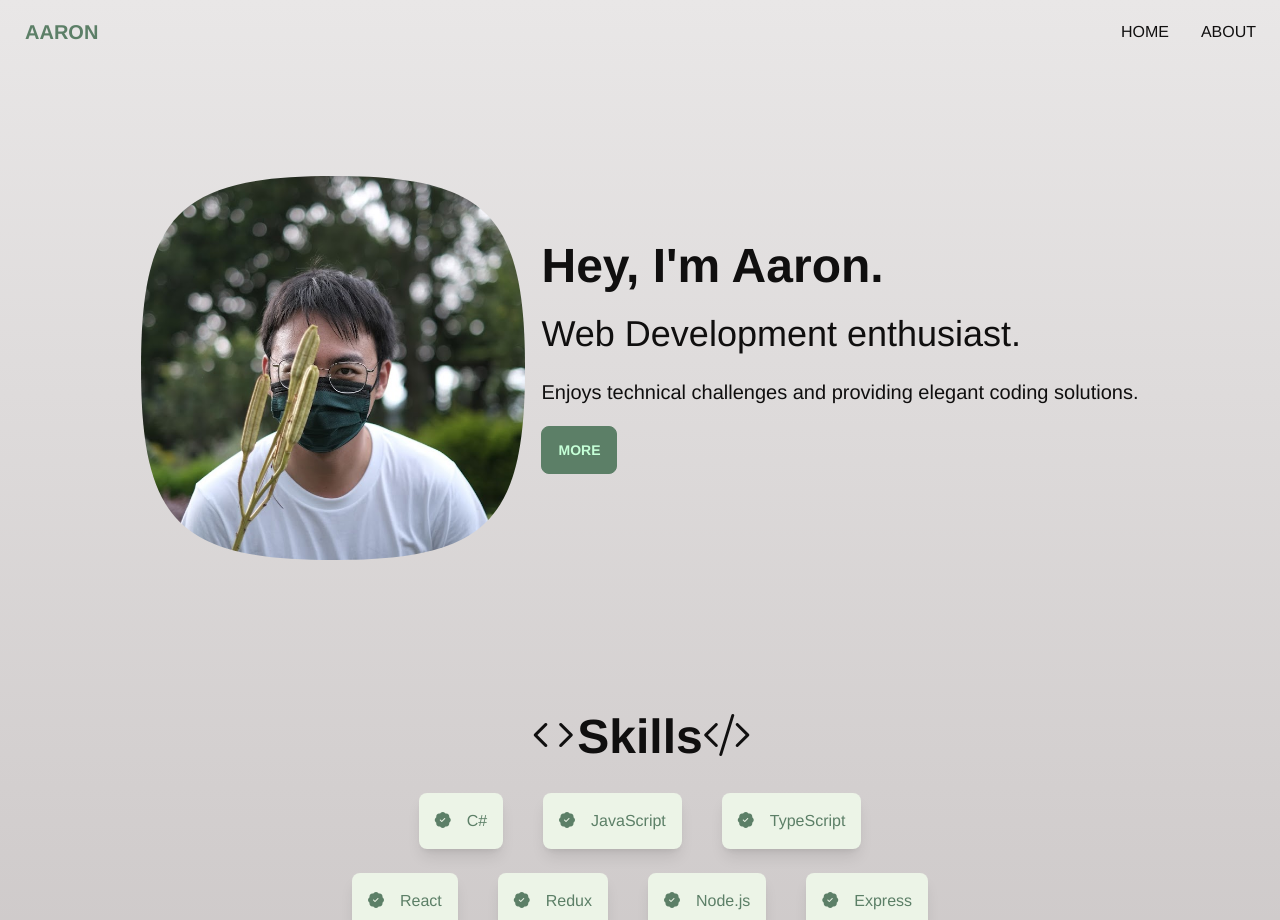
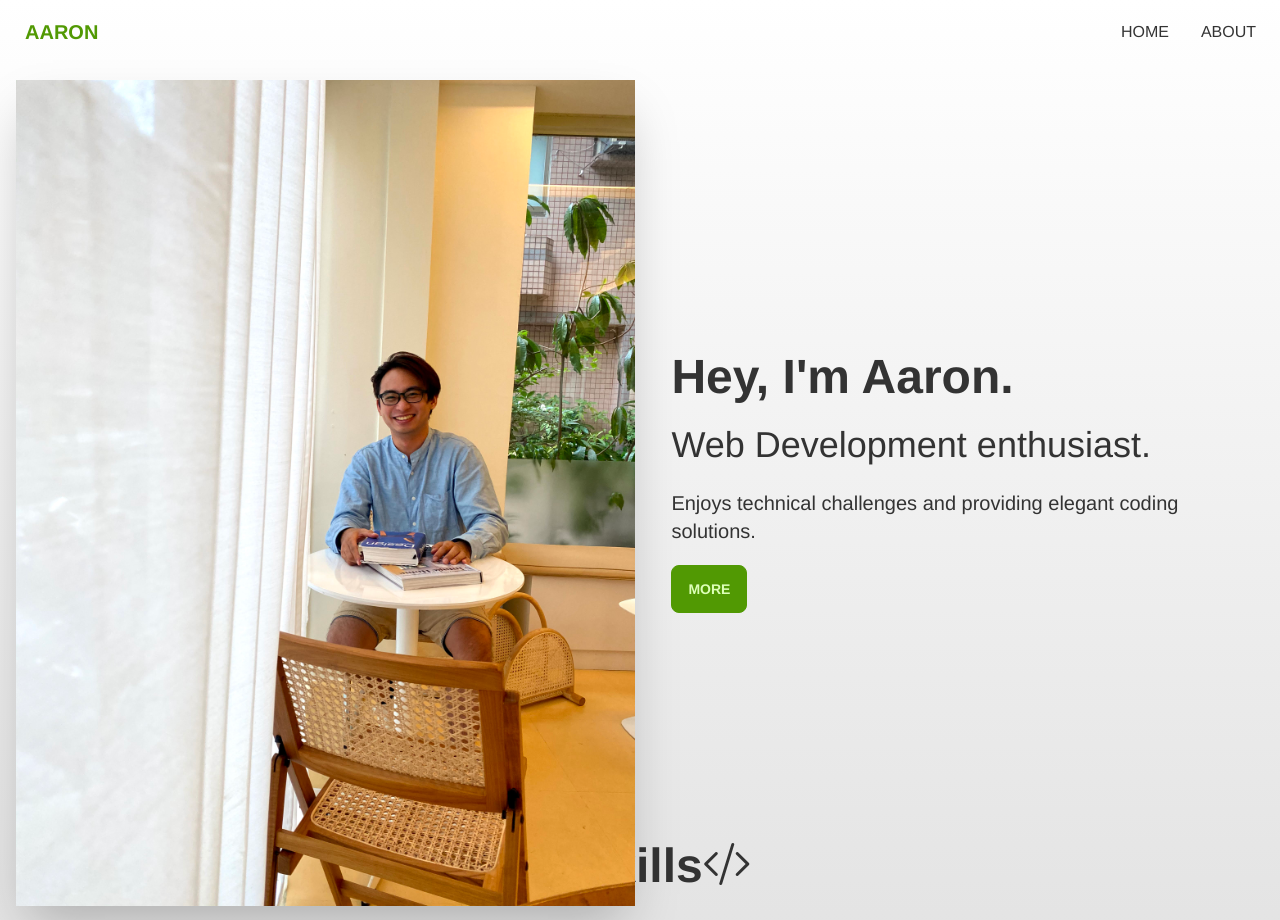
Before and after one commit to ken888686/ken888686.github.io, a React (Create React App) app: page / in a window 1280 px wide. Shown: the top 920 px of the page. Built offline with nearby package versions, Linux system fonts and the light colour scheme.

Commit message:
change theme

```diff
--- a/src/App.js
+++ b/src/App.js
@@ -14,9 +14,11 @@ import 'bootstrap-icons/font/bootstrap-icons.scss';
 function App() {
   return (
     <div className="bg-gradient-to-b from-base-100 to-base-300">
-      <div className="flex flex-col">
+      <div className="flex flex-col h-screen">
         <Navbar />
-        <About className="flex-1" />
+        <div className="flex-1">
+          <About />
+        </div>
       </div>
       {/* <Projects /> */}
       <Skills />
--- a/src/components/About.js
+++ b/src/components/About.js
@@ -1,7 +1,7 @@
 import myPhoto from '../assets/me.jpeg';
 // import classes from './About.module.scss';
 
-export default function About(props) {
+export default function About() {
   /*
   const [frontendExperience, setFrontendExperiencedDays] = useState('');
   const [backendExperience, setBackendExperiencedDays] = useState('');
@@ -47,7 +47,6 @@ export default function About(props) {
     };
   }, []);
   */
-  const { className } = props;
 
   const title = 'Hey, I\'m Aaron.';
   const description = [
@@ -58,14 +57,16 @@ export default function About(props) {
   ];
 
   return (
-    <div className={`${className} hero`}>
+    <div className="h-full pb-20 hero">
       <div className="flex-col hero-content lg:flex-row">
-        <img
-          src={myPhoto}
-          alt="Me hide behind flowers"
-          className="max-w-sm shadow-2xl mask mask-squircle"
-        />
-        <div>
+        <div className="w-1/2 overflow-hidden transition-all shadow-2xl  hover:shadow-none">
+          <img
+            src={myPhoto}
+            alt="Me hide behind flowers"
+            className="object-cover w-full h-full"
+          />
+        </div>
+        <div className="md:ml-5">
           <h1 className="text-5xl font-bold">
             {title}
           </h1>
--- a/src/components/UI/IconList.js
+++ b/src/components/UI/IconList.js
@@ -4,9 +4,9 @@ export default function IconList(props) {
     <div className="flex flex-wrap justify-center py-3">
       {list.map((item) => (
         <div key={item.id} className="px-5">
-          <div className="h-full p-4 transition-all rounded-lg shadow-lg hover:scale-110 bg-secondary hover:bg-primary hover:shadow-none group">
-            <i className="w-6 h-6 mr-4 text-primary bi bi-patch-check-fill group-hover:text-secondary" />
-            <span className="font-medium text-primary group-hover:text-secondary">
+          <div className="h-full p-4 transition-all rounded-lg shadow-lg hover:scale-110 bg-primary hover:bg-secondary hover:shadow-none group">
+            <i className="w-6 h-6 mr-4 text-secondary bi bi-patch-check-fill group-hover:text-primary" />
+            <span className="font-medium text-secondary group-hover:text-primary">
               {item.title}
             </span>
           </div>
--- a/tailwind.config.js
+++ b/tailwind.config.js
@@ -7,7 +7,7 @@ module.exports = {
   },
   plugins: [require('daisyui')],
   daisyui: {
-    themes: ['garden'],
+    themes: ['lemonade'],
     darkTheme: 'dracula',
   },
 };
```
Also changed, not shown: src/assets/me.jpeg.
